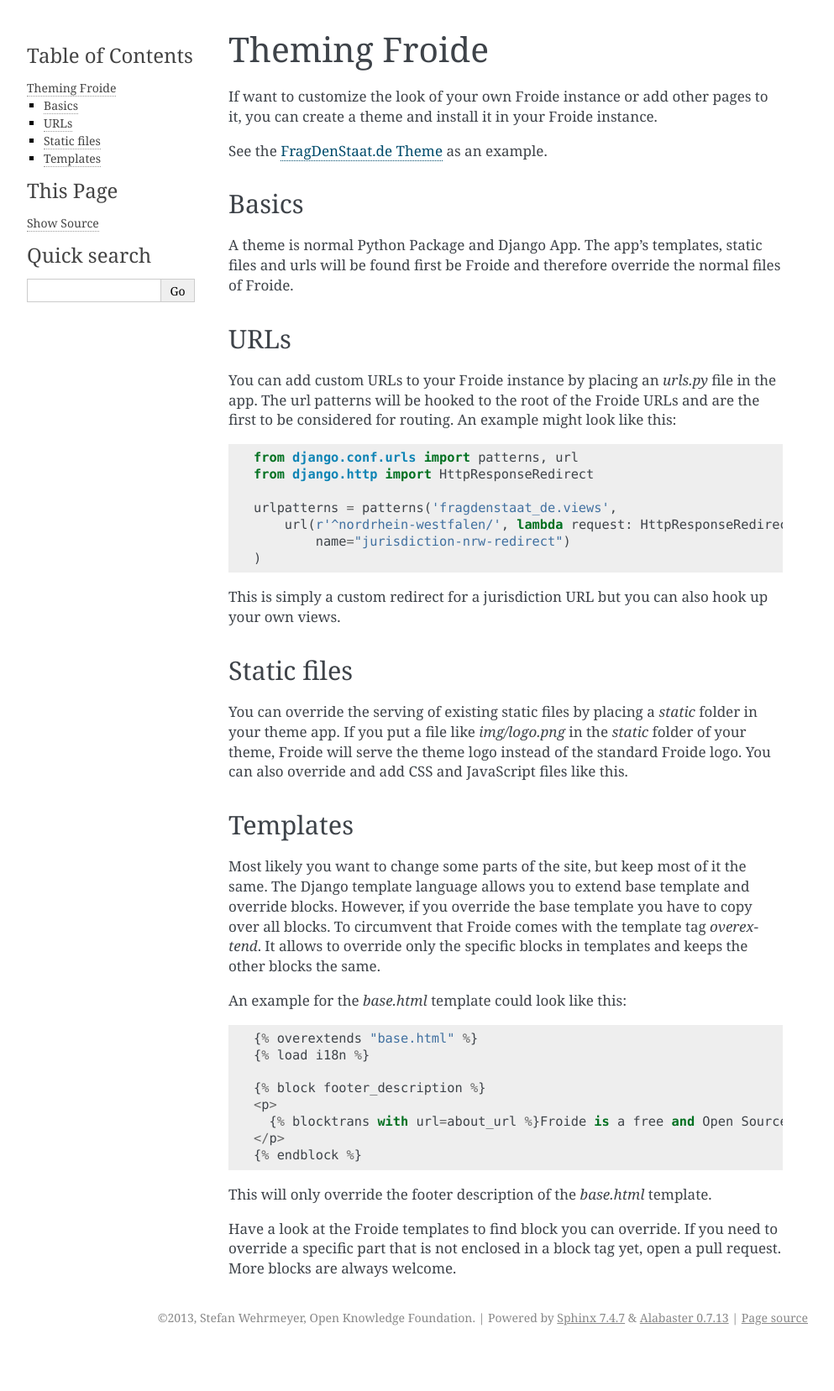
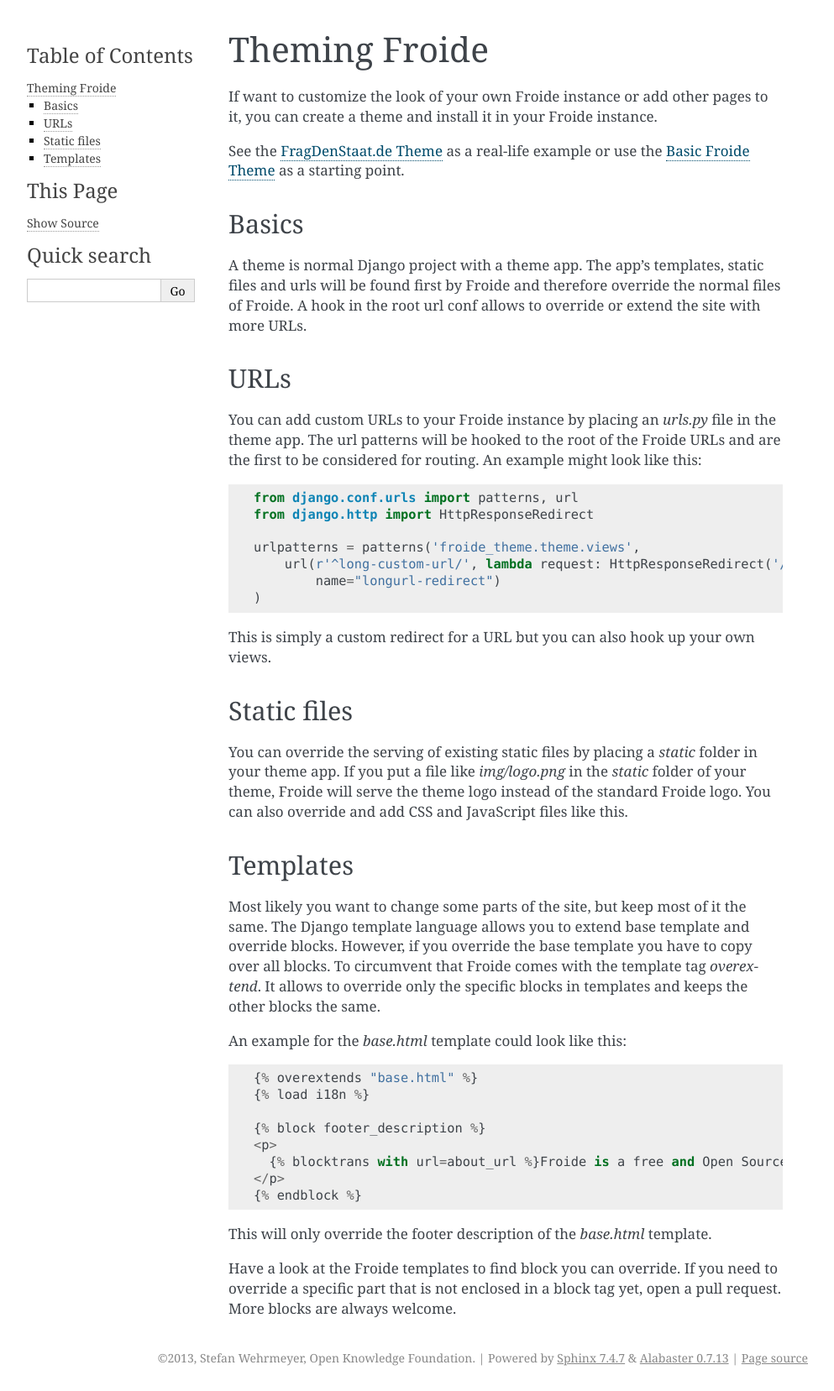
Before and after one commit to okfde/froide, a Sphinx documentation site: the page built from docs/theming.rst, in a window 1280 px wide. Shown: the whole page at 84% size, without its empty margins (148-1141 px from the left). Built offline with Sphinx 7.4.7, drawn with Linux system fonts in a browser that asks for light colours; before the commit the page ends 1609 px from its top, so only the background shows below that.

Commit message:
Update documentation

```diff
--- a/docs/conf.py
+++ b/docs/conf.py
@@ -48,9 +48,9 @@
 # built documents.
 #
 # The short X.Y version.
-version = '3.0'
+version = '4.0'
 # The full version, including alpha/beta/rc tags.
-release = '3.0.0'
+release = '4.0.0-alpha'
 
 # The language for content autogenerated by Sphinx. Refer to documentation
 # for a list of supported languages.
--- a/docs/configuration.rst
+++ b/docs/configuration.rst
@@ -178,10 +178,6 @@
 It's also recommended to protect the admin further via HTTP
 auth in your production reverse proxy (e.g. nginx).
 
-The app `djangosecure <https://github.com/carljm/django-secure/>`_ is part of Froide
-and it is highly recommended to
-deploy the site with SSL (`get a free SSL certificate from StartSSL <https://github.com/ioerror/duraconf/blob/master/startssl/README.markdown>`_).
-
 Some Django settings related to security and SSL::
 
     CSRF_COOKIE_SECURE = True
--- a/docs/index.rst
+++ b/docs/index.rst
@@ -6,10 +6,10 @@
 Welcome to froide's documentation!
 ==================================
 
-Froide is a Freedom of Information portal written in Python using the Django Web framework. It manages public bodies, FoI requests and much more. Users can send emails to public bodies and receive answers via the platform.
+Froide is a Freedom of Information portal written in Python using the Django Web framework. It manages contactable entities, requests and much more. Users can send emails to these entities and receive public answers via the platform.
 
 It was developed to power `Frag den Staat <https://fragdenstaat.de>`_ – the German
-Freedom of Information Portal.
+Freedom of Information Portal, but is internationalized, localized and themable.
 
 
 .. toctree::
@@ -17,6 +17,7 @@
 
    about
    gettingstarted
+   herokudeployment
    importpublicbodies
    configuration
    theming
--- a/docs/theming.rst
+++ b/docs/theming.rst
@@ -4,29 +4,29 @@
 
 If want to customize the look of your own Froide instance or add other pages to it, you can create a theme and install it in your Froide instance.
 
-See the `FragDenStaat.de Theme <https://github.com/okfde/fragdenstaat_de>`_ as an example.
+See the `FragDenStaat.de Theme <https://github.com/okfde/fragdenstaat_de>`_ as a real-life example or use the `Basic Froide Theme <https://github.com/okfn/froide-theme>`_ as a starting point.
 
 Basics
 ------
 
-A theme is normal Python Package and Django App. The app's templates, static files and urls will be found first be Froide and therefore override the normal files of Froide.
+A theme is normal Django project with a theme app. The app's templates, static files and urls will be found first by Froide and therefore override the normal files of Froide. A hook in the root url conf allows to override or extend the site with more URLs.
 
 URLs
 ----
 
-You can add custom URLs to your Froide instance by placing an `urls.py` file in the app.
+You can add custom URLs to your Froide instance by placing an `urls.py` file in the theme app.
 The url patterns will be hooked to the root of the Froide URLs and are the first to be considered for routing.
 An example might look like this::
 
   from django.conf.urls import patterns, url
   from django.http import HttpResponseRedirect
 
-  urlpatterns = patterns('fragdenstaat_de.views',
-      url(r'^nordrhein-westfalen/', lambda request: HttpResponseRedirect('/nrw/'),
-          name="jurisdiction-nrw-redirect")
+  urlpatterns = patterns('froide_theme.theme.views',
+      url(r'^long-custom-url/', lambda request: HttpResponseRedirect('/url/'),
+          name="longurl-redirect")
   )
 
-This is simply a custom redirect for a jurisdiction URL but you can also hook up your own views.
+This is simply a custom redirect for a URL but you can also hook up your own views.
 
 Static files
 ------------
@@ -34,6 +34,7 @@
 You can override the serving of existing static files by placing a `static` folder in your theme app.
 If you put a file like `img/logo.png` in the `static` folder of your theme, Froide will serve the theme logo
 instead of the standard Froide logo. You can also override and add CSS and JavaScript files like this.
+
 
 Templates
 ---------
```
Also changed, not shown: docs/about.rst (+0 -10 lines), docs/gettingstarted.rst (+14 -2 lines), docs/herokudeployment.rst (added, +108 -0 lines).
